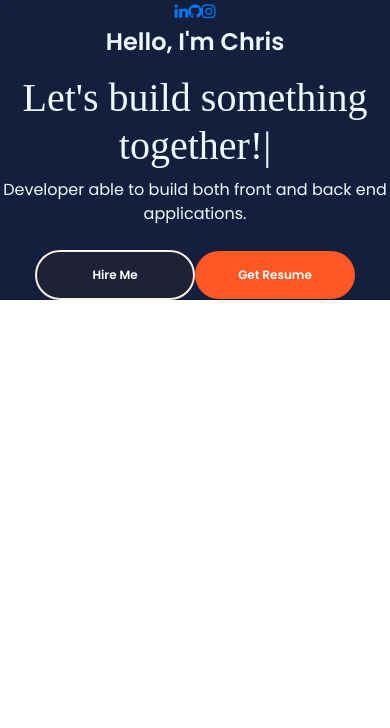
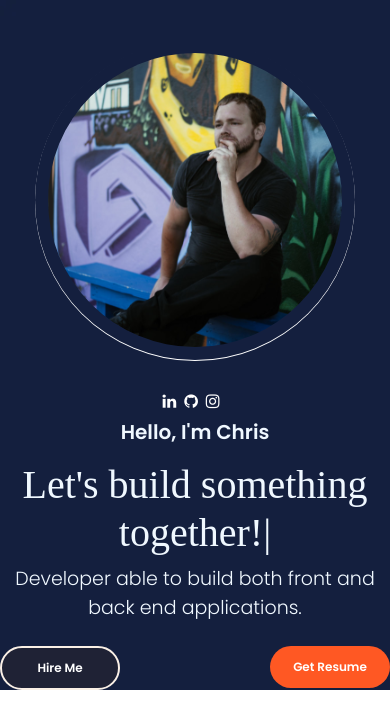
Before and after one commit to chris6661/new-portfolio, a React (Create React App) app in the folder client/: page / in a window 390 px wide. Shown: the top 728 px of the page. Built offline with nearby package versions, Linux system fonts and the light colour scheme; a web font is replaced by a local one.

Commit message:
added mobile responsiveness

```diff
--- a/client/src/PortfolioContainer/Home/Profile.css
+++ b/client/src/PortfolioContainer/Home/Profile.css
@@ -29,3 +29,122 @@
     font-size: 40px;
     font-family: cursive;
 }
+
+.primary-text {
+    color: (--white);
+}
+
+.highlighted-text {
+    color: var(--dark-orange);
+}
+
+.profile-role-tagline {
+    font-size: 19px;
+    margin: 5px 0 0 0;
+    font-family: "Poppins Light";
+}
+
+.profile-options .highlighted-btn {
+    margin: 0 0 0 28px;
+}
+
+.profile-options .highlighted-btn:hover {
+    margin: 0 0 0 28px;
+    background-color: cornsilk;
+    color: #111;
+}
+
+.profile-picture {
+    display: flex;
+    align-items: center;
+    justify-content: center;
+    box-shadow: 0 1px 0px 0px var(--white);
+    border-radius: 50%;
+    height: 380px;
+    width: 380px;
+    margin: 0 0px 0 100px;
+}
+
+.profile-picture-background {
+    height: 92%;
+    width: 92%;
+    background-image: url('../../assets/Home/profilephoto.png');
+    background-size: cover;
+    border-radius: 50%;
+    background-repeat: none;
+    background-position: center;
+}
+
+.profile-picture-background:hover {
+    transform: scale(1.07);
+    transition: 1s ease-out;
+}
+
+.colz .colz-icon i {
+    color: white;
+    padding: 8px;
+    padding-left: 0px;
+}
+
+.colz .colz-icon i:hover {
+    transform: scale(1.5);
+}
+
+@media screen and (max-width: 1110px) {
+    .profile-picture {
+        margin: 0 0px 0 80px;
+    }
+    .profile-details-name {
+        font-size: 20px;
+    }
+    .profile-details-role .primary-text {
+        font-size: 12px;
+    }
+    .profile-options .btn {
+        width: 120px;
+        padding: 11px 0;
+        z-index: 700;
+    }
+}
+
+@media screen and (max-width: 910px) {
+    .profile-picture {
+        height: 320px;
+        width: 320px;
+        margin: 0 0 0 4px;
+    }
+}
+
+@media screen and (max-width: 810px) {
+    .profile-picture {
+        margin: 0 !important;
+    }
+    .profile-parent {
+        flex-direction: column-reverse;
+        margin: 40px 0 0 0;
+    }
+    .profile-options {
+        display: flex;
+        justify-content: space-between;
+    }
+    .profile-details {
+        margin: 25px 0 0;
+    }
+    .pofile-options .highlighted-btn {
+        margin: 0 !important;
+    }
+    .profile-options, .profile-details-role {
+        text-align: center;
+    }
+}
+
+@media screen and (max-width: 375px) {
+    .profile-pictre {
+        height: 275px;
+        width: 275px;
+        margin-top: -90px;
+    }
+    .profile-details {
+        width: 90%
+    }
+}
```
